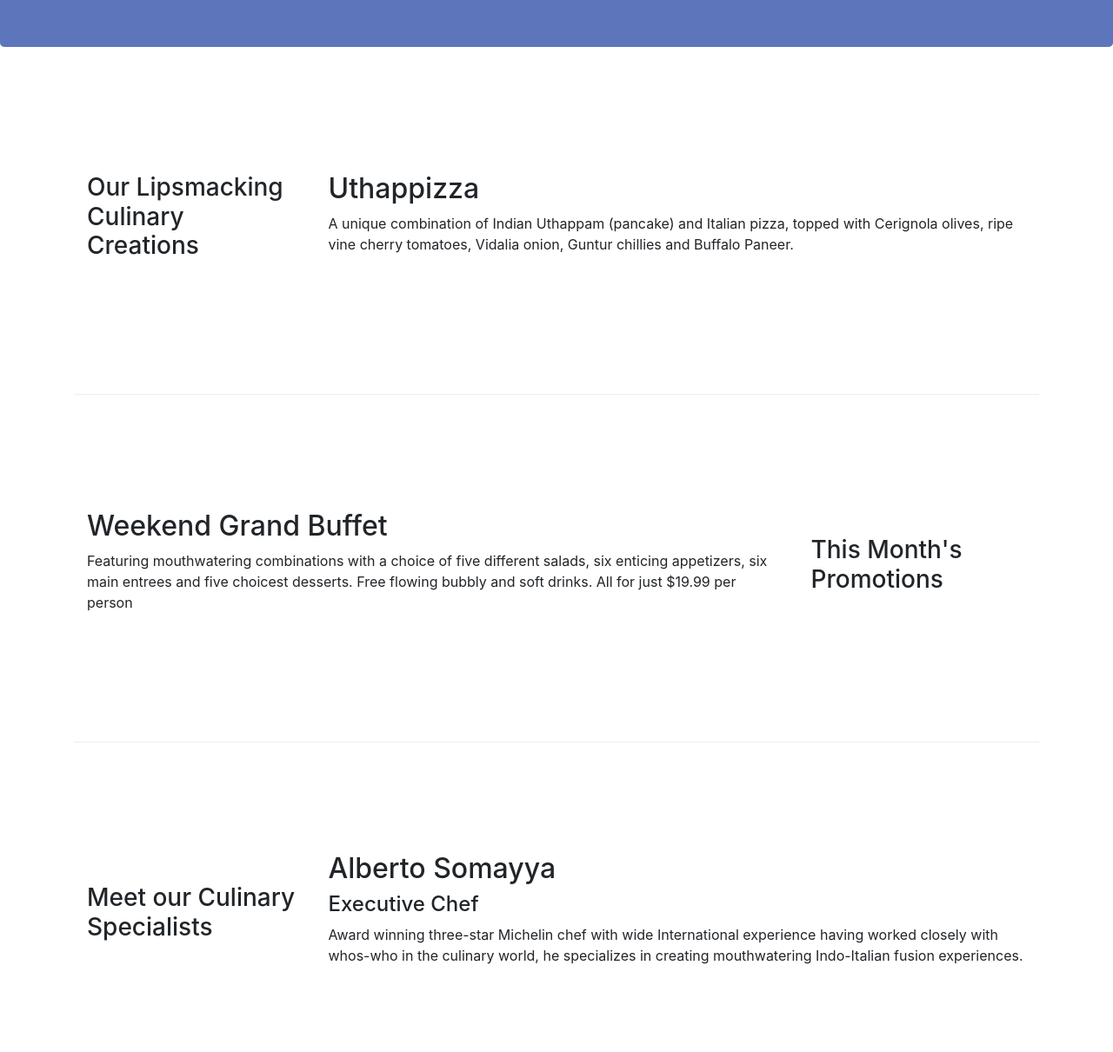
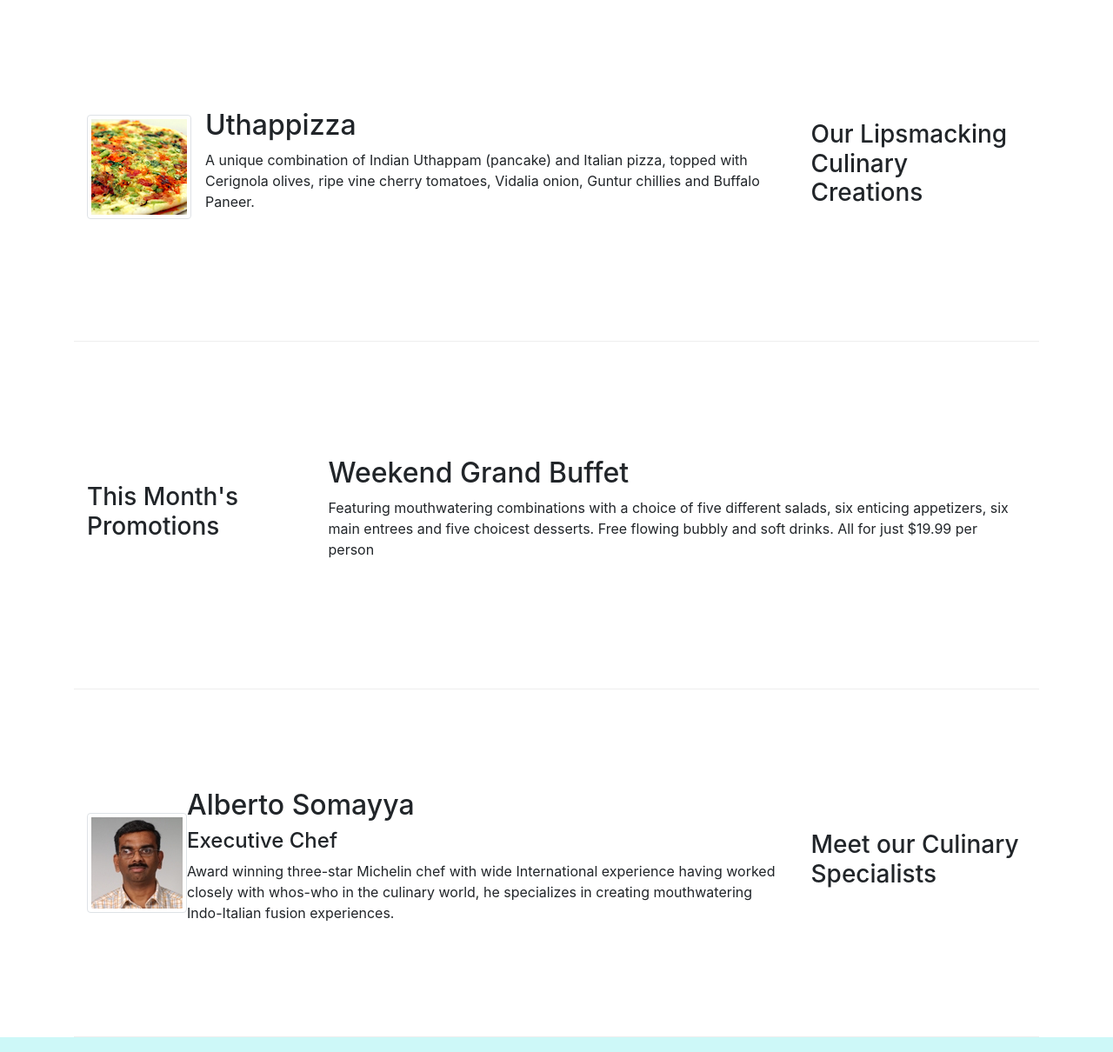
Before and after one commit to vats22/git-bootstrap, a website: page index.html in a window 1280 px wide. Shown: the part 320-1530 px from the top of the page at 87% size. Drawn offline with nearby package versions, Linux system fonts and the light colour scheme.

Commit message:
imagis and media

```diff
--- a/index.html
+++ b/index.html
@@ -16,7 +16,7 @@
 </head>
 
 <body>
-    <nav class="navbar navbar-dark navbar-expand-sm">
+    <nav class="navbar navbar-dark navbar-expand-sm fixed-top">
         <div class="container">
             <button class="navbar-toggler" type="button" data-toggle="collapse" data-target="#Navbar">
                 <span class="navbar-toggler-icon"></span>
@@ -51,23 +51,31 @@
 
     <div class="container">
         <div class="row row-content align-items-center">
-            <div class="col-12 col-sm-4 col-md-3">
+            <div class="col-12 col-sm-4 order-sm-last col-md-3">
                 <h3>Our Lipsmacking Culinary Creations</h3>
             </div>
-            <div class="col- col-sm col-md">
+            <div class="col- col-sm order-sm-first col-md">
+                <div class="media">
+                    <img class="d-flex mr-3 img-thumbnail align-self-center"
+                    src="img/uthappizza.png" alt="uthappizza">
+                    <div class="media-body">
                         <h2>Uthappizza</h2>
                         <div  class="d-none d-sm-block">
                             <p>A unique combination of Indian Uthappam (pancake) and Italian pizza, topped with Cerignola olives, ripe vine cherry tomatoes, Vidalia onion, Guntur chillies and Buffalo Paneer.</p>
                         </div>
                     </div>
+
+                </div>
+            </div>
+
         </div>
 
 
         <div class="row row-content align-items-center">
-            <div  class="col-12 col-sm-4 order-sm-last col-md-3">
+            <div  class="col-12 col-sm-4 order-sm-first col-md-3">
                 <h3>This Month's Promotions</h3>
             </div>
-            <div  class="col col-sm order-sm-first col-md">
+            <div  class="col col-sm order-sm-last col-md">
                         <h2>Weekend Grand Buffet</h2>
                     <div  class="d-none d-sm-block">
                         <p>Featuring mouthwatering combinations with a choice of five different salads, six enticing appetizers, six main entrees and five choicest desserts. Free flowing bubbly and soft drinks. All for just $19.99 per person </p>
@@ -77,13 +85,21 @@
         </div>
 
         <div class="row row-content align-items-center">
-            <div class="col-12 col-sm-4 col-md-3">
+            <div class="col-12 col-sm-4 order-sm-last col-md-3">
                 <h3>Meet our Culinary Specialists</h3>
             </div>
-            <div class="col- col-sm- col-md">
+            <div class="col- col-sm order-sm-first col-md">
+                <div class="media">
+                    <img class="d-flex img-thumbnail align-self-center"
+                    src="img/alberto.png" alt="alerto">
+                    <div class="media-body">
                         <h2>Alberto Somayya</h2>
                         <h4>Executive Chef</h4>
                         <p>Award winning three-star Michelin chef with wide International experience having worked closely with whos-who in the culinary world, he specializes in creating mouthwatering Indo-Italian fusion experiences. </p>
+
+                    </div>
+                </div>
+
             </div>
         </div>
     </div>
```
Also changed, not shown: aboutus.html (+1 -4 lines), contactus.html (indentation only). Lines whose indentation alone changed are shown as unchanged.
